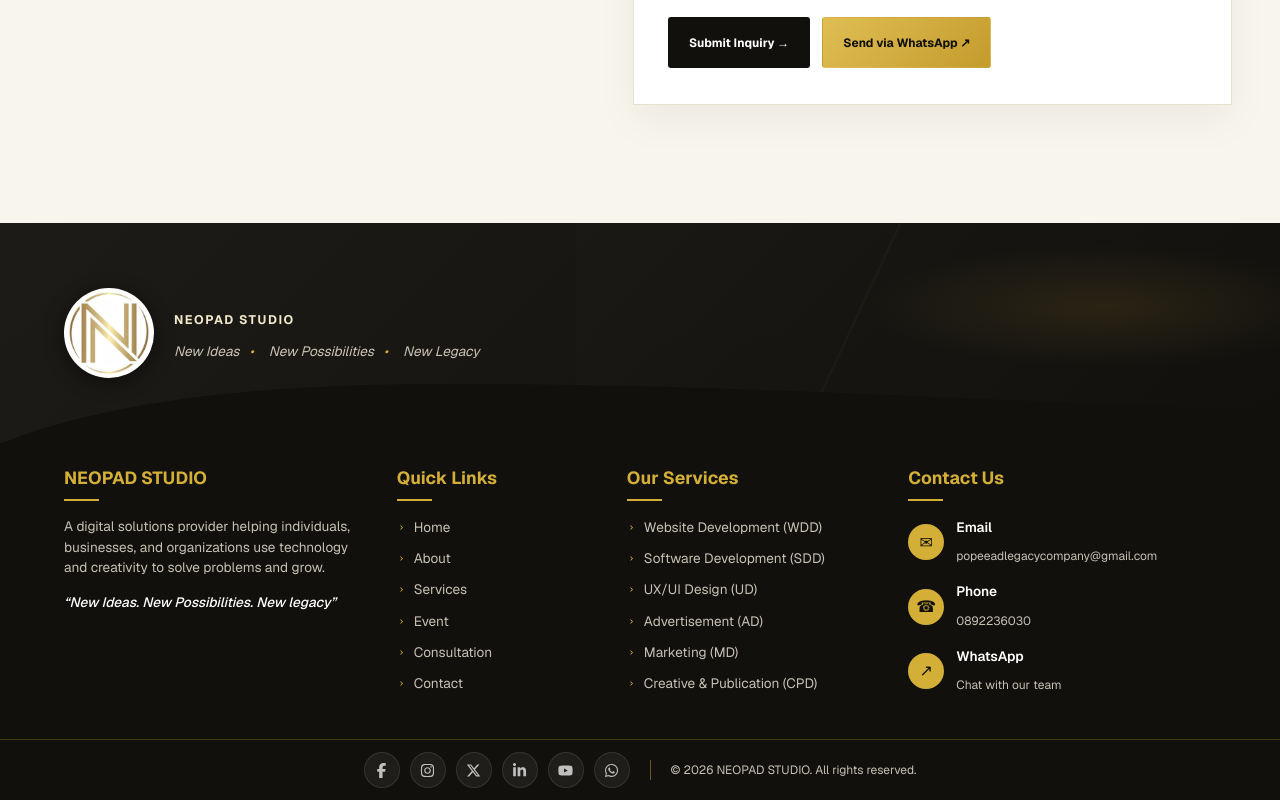
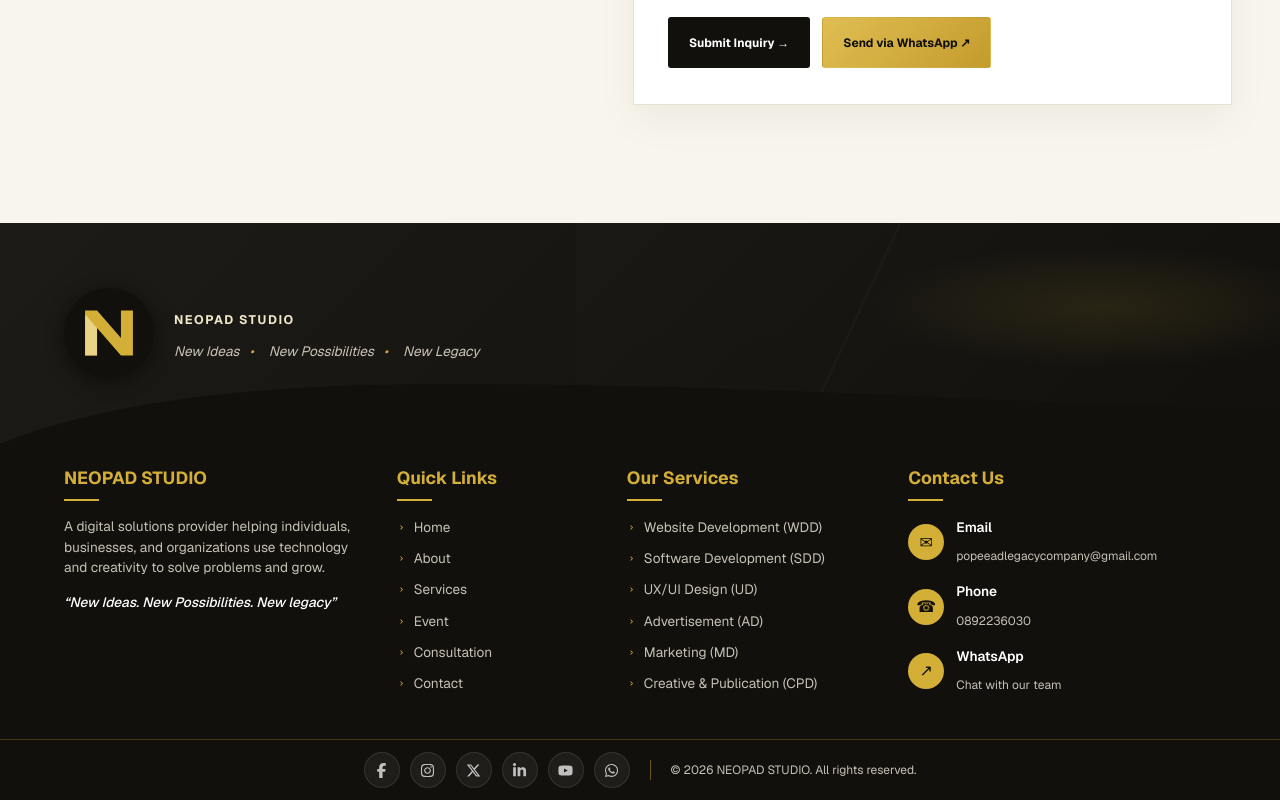
Before and after one commit to edmondchinyamu7/pelc-website, a Next.js app: page /sdd in a window 1280 px wide. Shown: the part 2458-3258 px from the top of the page. Built offline with nearby package versions, Linux system fonts and the light colour scheme.

Commit message:
Use NEOPAD STUDIO N brand mark

```diff
--- a/components/Footer.js
+++ b/components/Footer.js
@@ -18,7 +18,7 @@ export default function Footer() {
         <div className="logo-area">
           <div className="logo-icon">
             <Image
-              src="/logo.jpg"
+              src="/neopad-mark.svg"
               alt="NEOPAD STUDIO Logo"
               width={90}
               height={90}
```
